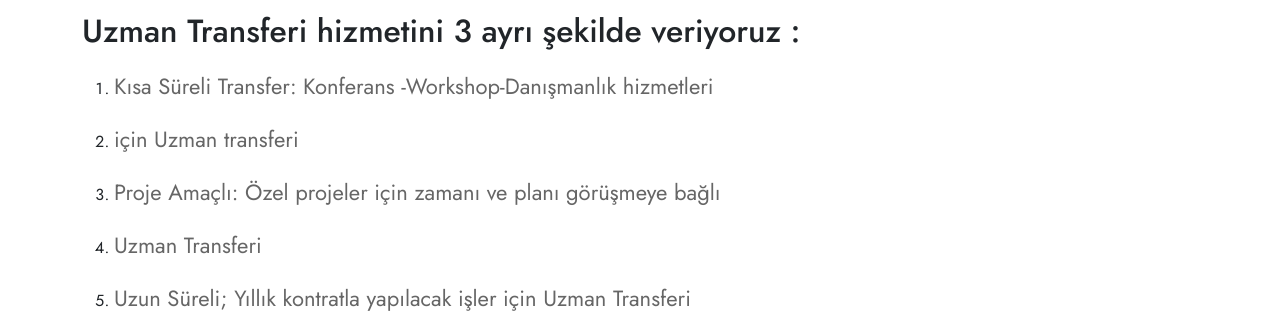
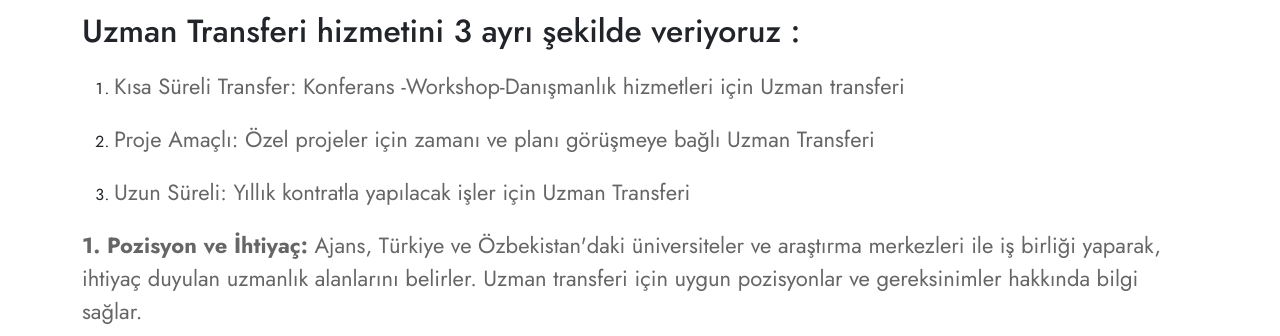
Before and after one commit to Jamshidbek9777/Eduagency, a React (Vite) app: page /#/expert-transfer in a window 1280 px wide. Shown: the part 310-646 px from the top of the page. Built offline with nearby package versions, Linux system fonts and the light colour scheme.

Commit message:
fixed texts

```diff
--- a/src/locales/EN.js
+++ b/src/locales/EN.js
@@ -64,11 +64,9 @@ export const en = {
     StudentTransferDesc4: " The agency also guides students in the process of being placed in the educational institutions they are accepted to. It also organizes orientation programs to facilitate students' adaptation to the new educational environment.",
 
     ExpertTransferYardamTitle: "We provide Expert Transfer service in 3 different ways:",
-    ExpertTransferYardamDesc1: "Short-Term Transfer: Conference -Workshop - Consultancy services",
-    ExpertTransferYardamDesc2: "for Expert Transfer",
-    ExpertTransferYardamDesc3: "Project Purpose: For special projects, the time and plan are subject to negotiation",
-    ExpertTransferYardamDesc4: "Expert Transfer",
-    ExpertTransferYardamDesc5: "Long-Term; Expert Transfer for jobs to be done with an annual contract",
+    ExpertTransferYardamDesc1: "Short-Term Transfer: Conference -Workshop - Consultancy services for Expert Transfer",
+    ExpertTransferYardamDesc2: "Project Purpose: For special projects, the time and plan are subject to negotiation Expert Transfer",
+    ExpertTransferYardamDesc3: "Long-Term; Expert Transfer for jobs to be done with an annual contract",
     ExpertTransferSpan1: "1. Position and Need:",
     ExpertTransfer1: " The Agency determines the required areas of expertise in cooperation with universities and research centers in Turkey and Uzbekistan. It provides information on suitable positions and requirements for expert transfer.",
     ExpertTransferSpan2: "2. Selection and Application of Experts:",
--- a/src/locales/TR.js
+++ b/src/locales/TR.js
@@ -61,11 +61,9 @@ export const tr = {
     StudentTransferDesc4: " Öğrencilerin kabul aldığı eğitim kurumlarına yerleştirilmesi sürecinde de ajans rehberlik eder. Ayrıca, öğrencilerin yeni eğitim ortamına adaptasyonunu kolaylaştırmak için oryantasyon programları düzenler.",
 
     ExpertTransferYardamTitle: "Uzman Transferi hizmetini 3 ayrı şekilde veriyoruz :",
-    ExpertTransferYardamDesc1: "Kısa Süreli Transfer: Konferans -Workshop-Danışmanlık hizmetleri ",
-    ExpertTransferYardamDesc2: "için Uzman transferi",
-    ExpertTransferYardamDesc3: "Proje Amaçlı: Özel projeler için zamanı ve planı görüşmeye bağlı ",
-    ExpertTransferYardamDesc4: "Uzman Transferi",
-    ExpertTransferYardamDesc5: "Uzun Süreli; Yıllık kontratla yapılacak işler için Uzman Transferi",
+    ExpertTransferYardamDesc1: "Kısa Süreli Transfer: Konferans -Workshop-Danışmanlık hizmetleri için Uzman transferi",
+    ExpertTransferYardamDesc2: "Proje Amaçlı: Özel projeler için zamanı ve planı görüşmeye bağlı Uzman Transferi",
+    ExpertTransferYardamDesc3: "Uzun Süreli: Yıllık kontratla yapılacak işler için Uzman Transferi",
     ExpertTransferSpan1: "1. Pozisyon ve İhtiyaç:",
     ExpertTransfer1: " Ajans, Türkiye ve Özbekistan'daki üniversiteler ve araştırma merkezleri ile iş birliği yaparak, ihtiyaç duyulan uzmanlık alanlarını belirler. Uzman transferi için uygun pozisyonlar ve gereksinimler hakkında bilgi sağlar.",
     ExpertTransferSpan2: "2. Uzmanların Seçimi ve Başvurusu:",
--- a/src/locales/UZ.js
+++ b/src/locales/UZ.js
@@ -110,11 +110,9 @@ export const uz = {
 
 
     ExpertTransferYardamTitle: "Biz Expert Transfer xizmatini 3 xil usulda taqdim etamiz:",
-    ExpertTransferYardamDesc1: "Qisqa muddatli transfer: Konferentsiya - Seminar - Konsalting xizmatlari",
-    ExpertTransferYardamDesc2: "Mutaxassis transferi",
-    ExpertTransferYardamDesc3: "Loyiha maqsadlari: Maxsus loyihalar uchun vaqt va reja muhokama qilinadi",
-    ExpertTransferYardamDesc4: "Expert Transfer",
-    ExpertTransferYardamDesc5: "Uzoq muddatli, yillik shartnoma bo'yicha amalga oshiriladigan ishlar uchun ekspert transferi",
+    ExpertTransferYardamDesc1: "Qisqa muddatli transfer: Konferentsiya - Seminar - Konsalting xizmatlari Mutaxassis transferi",
+    ExpertTransferYardamDesc2: "Loyiha maqsadlari: Maxsus loyihalar uchun vaqt va reja muhokama qilinadi Expert Transfer",
+    ExpertTransferYardamDesc3: "Uzoq muddatli, yillik shartnoma bo'yicha amalga oshiriladigan ishlar uchun ekspert transferi",
     ExpertTransfer1: " Agentlik Turkiya va O‘zbekistondagi universitetlar va tadqiqot markazlari bilan hamkorlik qilish orqali zarur bo‘lgan mutaxassislik sohalarini belgilaydi. Mutaxassisni o'tkazish uchun tegishli lavozimlar va talablar haqida ma'lumot beradi.",
     ExpertTransferSpan2: "2. Mutaxassislarni tanlash va qo'llash:",
     ExpertTransfer2: " Ekspertlar agentlik tomonidan taqdim etilgan ko'rsatmalarga muvofiq ariza hujjatlarini tayyorlaydilar. Ushbu hujjatlarga rezyume, akademik nashrlar, ma'lumotnomalar va boshqa zarur hujjatlar kiradi.",
--- a/src/pages/ExpertTransfer.jsx
+++ b/src/pages/ExpertTransfer.jsx
@@ -21,7 +21,7 @@ const ExpertTransfer = () => {
           <div>
             <h2>{getText("ExpertTransferYardamTitle")}</h2>
 
-            <ul style={{marginTop: "20px"}}>
+            <ul style={{ marginTop: "20px" }}>
               <li>
                 <p>{getText("ExpertTransferYardamDesc1")}</p>
               </li>
@@ -30,12 +30,6 @@ const ExpertTransfer = () => {
               </li>
               <li>
                 <p>{getText("ExpertTransferYardamDesc3")}</p>
-              </li>
-              <li>
-                <p>{getText("ExpertTransferYardamDesc4")}</p>
-              </li>
-              <li>
-                <p>{getText("ExpertTransferYardamDesc5")}</p>
               </li>
             </ul>
           </div>
```
